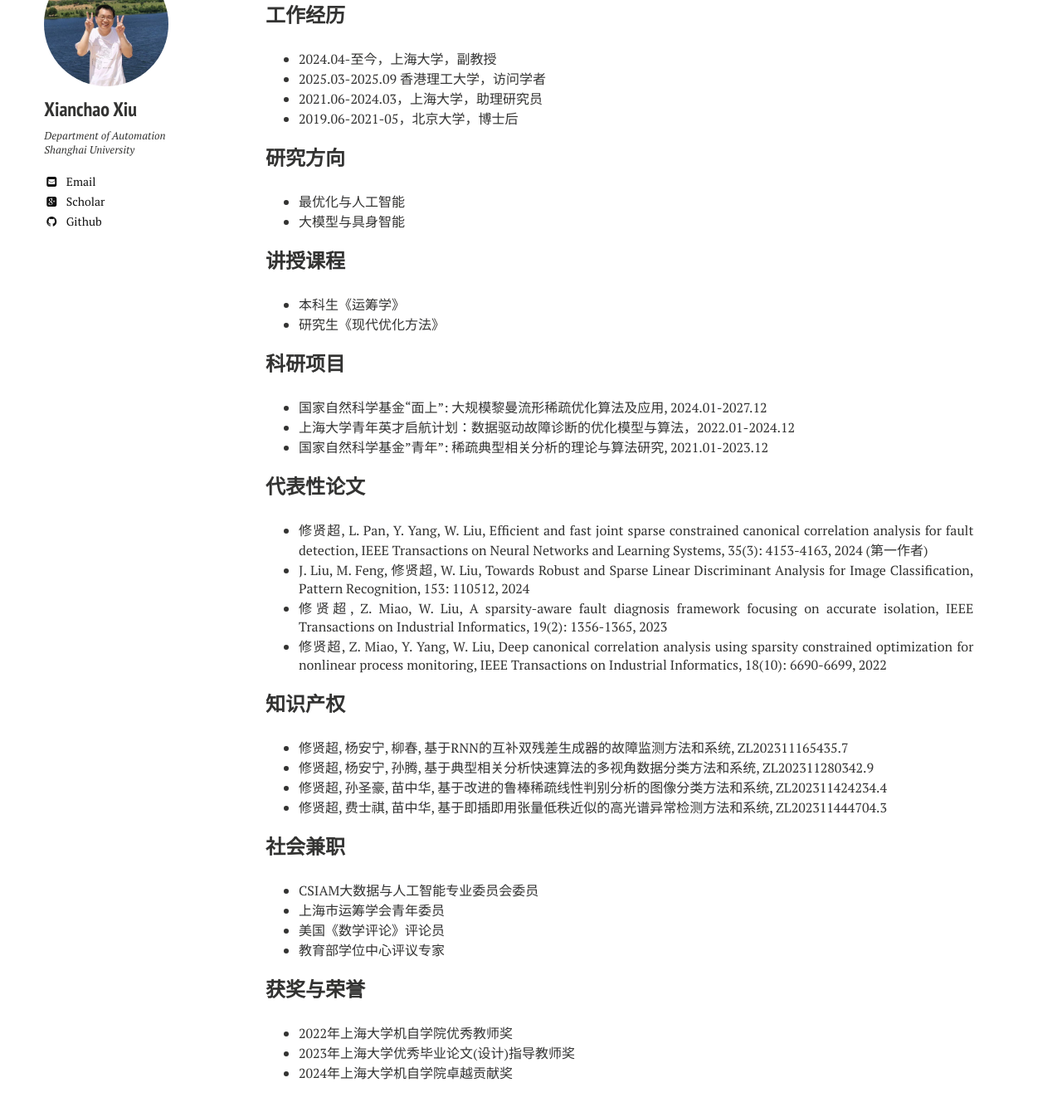
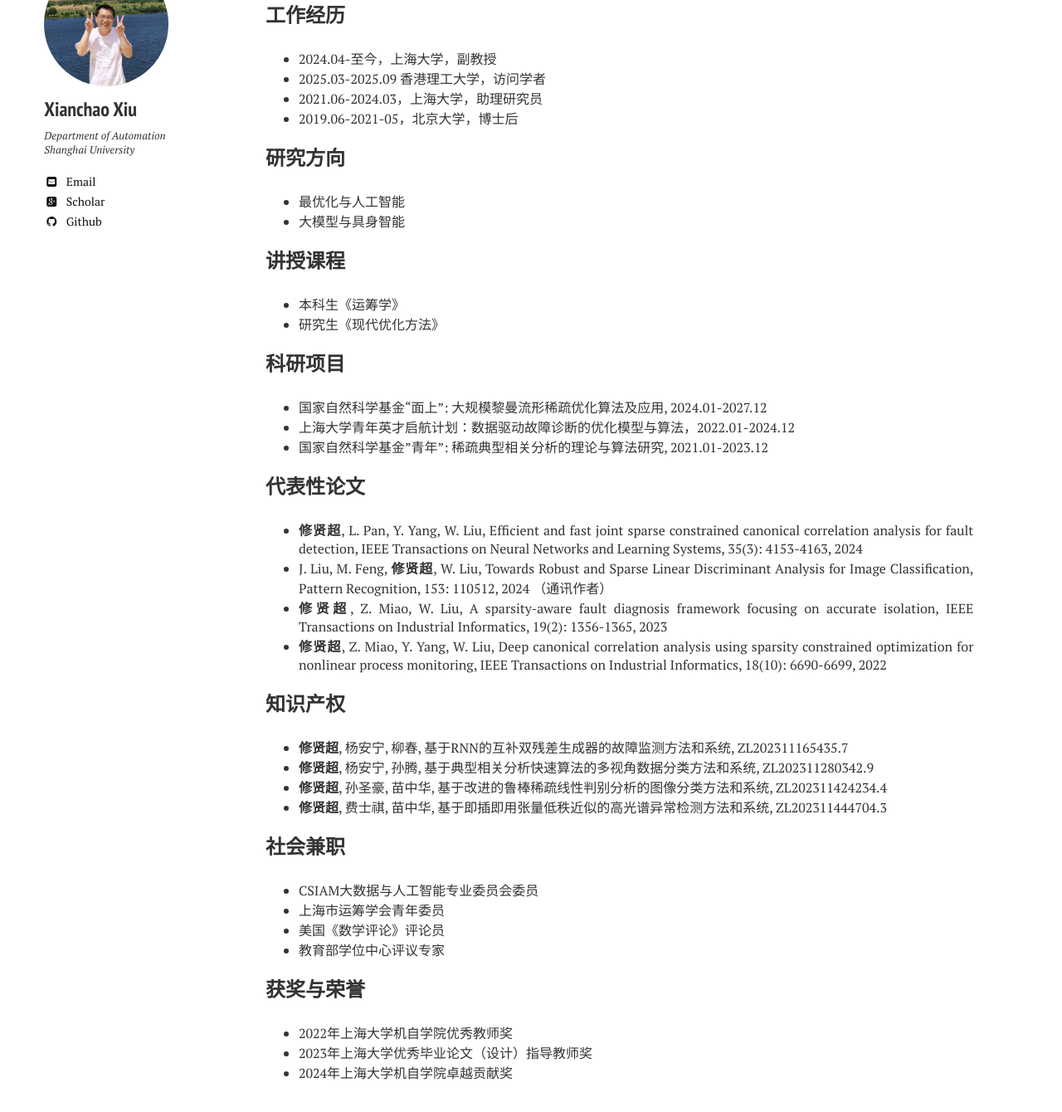
Before and after one commit to xianchaoxiu/xianchaoxiu.github.io, a Jekyll site: the page built from 中文/index.md, in a window 1280 px wide and 1400 px high, scrolled down 118 px. Shown: the top 1340 px of the window at 83% size. Built offline with Jekyll 4.4.1, drawn with Linux system fonts in a browser that asks for light colours; nearby versions of some CDN libraries.

Commit message:
Update index.md

```diff
--- a/中文/index.md
+++ b/中文/index.md
@@ -33,18 +33,18 @@ share: false
 
 
 ### 代表性论文
-* 修贤超, L. Pan, Y. Yang, W. Liu, Efficient and fast joint sparse constrained canonical correlation analysis for fault detection, IEEE Transactions on Neural Networks and Learning Systems, 35(3): 4153-4163, 2024 (第一作者)<br>
-* J. Liu, M. Feng, 修贤超, W. Liu, Towards Robust and Sparse Linear Discriminant Analysis for Image Classification, Pattern Recognition, 153: 110512, 2024 <br>
-* 修贤超, Z. Miao, W. Liu, A sparsity-aware fault diagnosis framework focusing on accurate isolation, IEEE Transactions on Industrial Informatics, 19(2): 1356-1365, 2023 <br>
-* 修贤超, Z. Miao, Y. Yang, W. Liu, Deep canonical correlation analysis using sparsity constrained optimization for nonlinear process monitoring, IEEE Transactions on Industrial Informatics, 18(10): 6690-6699, 2022 <br>
+* <b>修贤超</b>, L. Pan, Y. Yang, W. Liu, Efficient and fast joint sparse constrained canonical correlation analysis for fault detection, IEEE Transactions on Neural Networks and Learning Systems, 35(3): 4153-4163, 2024<br>
+* J. Liu, M. Feng, <b>修贤超</b>, W. Liu, Towards Robust and Sparse Linear Discriminant Analysis for Image Classification, Pattern Recognition, 153: 110512, 2024 （通讯作者）<br>
+* <b>修贤超</b>, Z. Miao, W. Liu, A sparsity-aware fault diagnosis framework focusing on accurate isolation, IEEE Transactions on Industrial Informatics, 19(2): 1356-1365, 2023 <br>
+* <b>修贤超</b>, Z. Miao, Y. Yang, W. Liu, Deep canonical correlation analysis using sparsity constrained optimization for nonlinear process monitoring, IEEE Transactions on Industrial Informatics, 18(10): 6690-6699, 2022 <br>
 
 
 
 ### 知识产权
-* 修贤超, 杨安宁, 柳春, 基于RNN的互补双残差生成器的故障监测方法和系统, ZL202311165435.7 <br>
-* 修贤超, 杨安宁, 孙腾, 基于典型相关分析快速算法的多视角数据分类方法和系统, ZL202311280342.9 <br>
-* 修贤超, 孙圣豪, 苗中华, 基于改进的鲁棒稀疏线性判别分析的图像分类方法和系统, ZL202311424234.4 <br>
-* 修贤超, 费士祺, 苗中华, 基于即插即用张量低秩近似的高光谱异常检测方法和系统, ZL202311444704.3 <br>
+* <b>修贤超</b>, 杨安宁, 柳春, 基于RNN的互补双残差生成器的故障监测方法和系统, ZL202311165435.7 <br>
+* <b>修贤超</b>, 杨安宁, 孙腾, 基于典型相关分析快速算法的多视角数据分类方法和系统, ZL202311280342.9 <br>
+* <b>修贤超</b>, 孙圣豪, 苗中华, 基于改进的鲁棒稀疏线性判别分析的图像分类方法和系统, ZL202311424234.4 <br>
+* <b>修贤超</b>, 费士祺, 苗中华, 基于即插即用张量低秩近似的高光谱异常检测方法和系统, ZL202311444704.3 <br>
 
 
 ### 社会兼职
@@ -56,5 +56,5 @@ share: false
 
 ### 获奖与荣誉
 * 2022年上海大学机自学院优秀教师奖<br>
-* 2023年上海大学优秀毕业论文(设计)指导教师奖<br>
+* 2023年上海大学优秀毕业论文（设计）指导教师奖<br>
 * 2024年上海大学机自学院卓越贡献奖<br>
```
